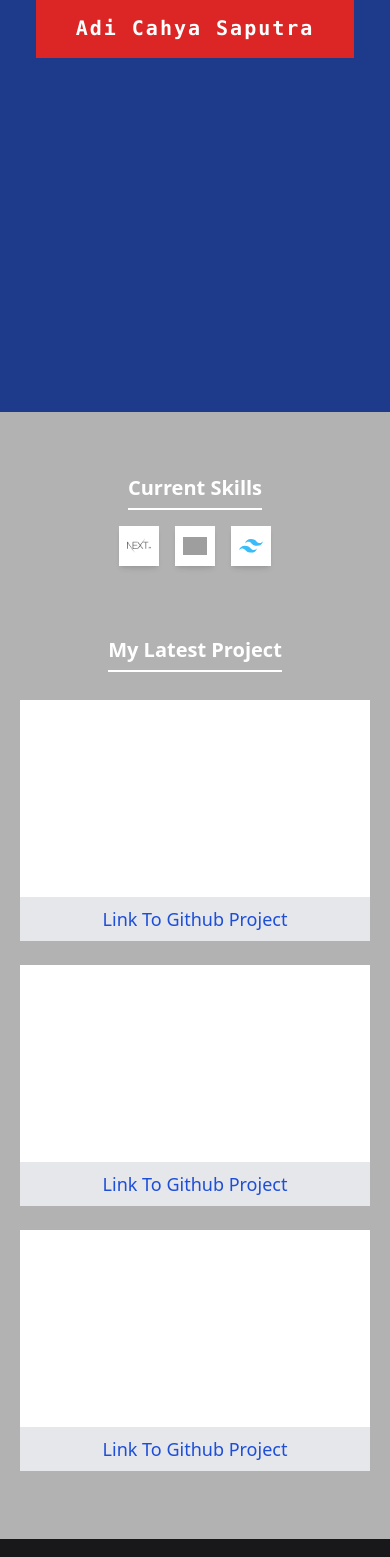
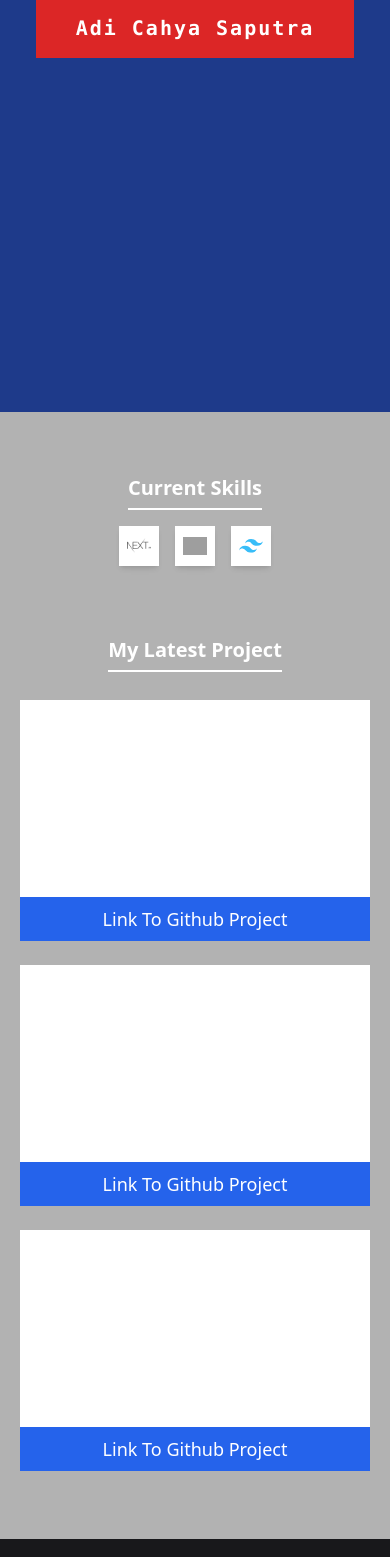
Before and after one commit to AdiCahyaSaputra/personal-portfolio, a Next.js app: page / in a window 390 px wide. Shown: the part 432-1989 px from the top of the page. Built offline with nearby package versions, Linux system fonts and the light colour scheme; grey boxes are pictures that could not be loaded.

Commit message:
project preview

```diff
--- /dev/null
+++ b/components/BioSection.tsx
@@ -0,0 +1,28 @@
+import React, {useState} from 'react'
+import Image from 'next/image'
+
+const BioSection: React.FC = () => {
+	const [nameActive, setNameActive] = useState(false);
+
+	return (
+		<>
+			<section className='w-full h-screen bg-blue-900'>
+				<div className="container fixed z-20 w-full left-[50%] -translate-x-[50%] top-0 mx-auto p-4 flex flex-col justify-center items-center">
+					<div className="mt-16 w-10/12 md:w-6/12">
+						<Image src="/head.png" priority width={1024} height={1024} />
+					</div>
+					<button onClick={() => setNameActive(!nameActive)} className='relative overflow-hidden mt-12 px-2 h-16 flex flex-col justify-end bg-red-600'>
+						<h1 className="text-xl py-4 px-8 md:text-2xl font-bold text-white font-mono tracking-widest">
+							Adi Cahya Saputra
+						</h1>
+						<div className={`flex justify-center items-center font-bold font-mono absolute h-full ${nameActive ? 'top-0' : '-top-full'} transition-all duration-500 inset-x-0 py-4 bg-white`}>
+							Frontend Engineer
+						</div>
+					</button>
+				</div>
+			</section>
+		</>
+	)
+}
+
+export default BioSection;
--- /dev/null
+++ b/components/Footer.tsx
@@ -0,0 +1,18 @@
+import React from 'react'
+
+const Footer: React.FC = () => {
+	return (
+		<>
+			<footer className="p-4 bg-zinc-900">
+				<div className='container mx-auto'>
+					<div className="flex font-mono text-white justify-between items-center">
+						<h1>Copyright ©2022</h1>
+						<p>Adi Cahya Saputra</p>
+					</div>
+				</div>
+			</footer>
+		</>
+	)
+}
+
+export default Footer;
--- /dev/null
+++ b/components/FrameworkIcons.tsx
@@ -0,0 +1,19 @@
+import React from 'react'
+import Image from 'next/image'
+
+interface FrameworkIconsProps {
+	srcIcon: string,
+	bg: string
+}
+
+const FrameworkIcons: React.FC<FrameworkIconsProps> = ({ srcIcon, bg }) => {
+	return (
+		<>
+			<div className={`w-10 h-10 flex ${bg} justify-center items-center p-2 shadow-md`}>
+				<Image src={ srcIcon } width={30} height={30} />
+			</div>
+		</>
+	)
+}
+
+export default FrameworkIcons;
--- /dev/null
+++ b/components/ProjectCard.tsx
@@ -0,0 +1,16 @@
+import React from 'react'
+
+const ProjectCard: React.FC = () => {
+	return (
+		<>
+			<article className='p-3 w-full mx-auto flex justify-center items-center flex-col'>
+				<div className='w-full md:w-6/12 aspect-video bg-white'></div>
+				<div className='p-2 md:w-6/12 w-full text-center bg-blue-600'>
+					<a href="#" className="text-white font-light text-lg w-full">Link To Github Project</a>
+				</div>
+			</article>
+		</>
+	)
+}
+
+export default ProjectCard;
--- /dev/null
+++ b/components/ProjectPreview.tsx
@@ -0,0 +1,51 @@
+import React, { useEffect, useState } from "react"
+import FrameworkIcons from "./FrameworkIcons"
+
+interface ProjectPreviewProps {
+	data: {
+		projectName: string,
+		projectImage: string,
+		projectDesc: string,
+		projectURL: string
+	}
+}
+
+const ProjectPreview: React.FC<ProjectPreviewProps> = ({ data }) => {
+  const [closeProjectPreview, setCloseProjectPreview] = useState(false);
+	const [closeOverlay, setCloseOverlay] = useState('');
+
+	useEffect(() => {
+		if(closeProjectPreview) {
+			setTimeout(() => setCloseOverlay("hidden"), 400);
+		}
+	}, [closeProjectPreview]);
+
+	return (
+		<>
+			<div className={`fixed transition-all ${closeOverlay} inset-0 bg-black/75 z-40`}>
+
+				<div className={`fixed overflow-y-auto z-50 p-4 delay-200 transition-all duration-300 overflow-hidden ${closeProjectPreview ? '-left-20 w-0' : 'w-10/12 md:w-5/12'} inset-y-0 bg-red-600`}>
+					<header>
+						<div className={`w-full transition-all duration-100 ${closeProjectPreview && '-translate-x-full'} aspect-video bg-white mx-auto`}></div>
+					</header>
+					<article>
+						<h1 className={`mt-4 transition-all ${closeProjectPreview && '-translate-x-full'} text-white font-mono font-bold text-xl md:text-2xl`}>{ data.projectName }</h1>
+						<p className={`mt-4 transition-all ${closeProjectPreview && '-translate-x-full'} text-white md:text-lg font-light`}>{ data.projectDesc }</p>
+						<div className={`flex transition-all duration-200 ${closeProjectPreview && '-translate-x-full' } items-center space-x-2 mt-6 bg-black`}>
+							<FrameworkIcons srcIcon='/icons/github.svg' bg="bg-black" />
+							<p className='border-l border-gray-100 px-2 font-mono text-white text-sm line-clamp-1'>{ data.projectName }</p>
+						</div>
+					</article>
+				</div>
+				<div className='w-10/12 md:w-5/12 relative'>
+					<div onClick={() => setCloseProjectPreview(!closeProjectPreview)} className='w-12 hover:bg-red-700 hover:text-white font-bold transition-colors duration-200 hover:shadow-red-600/60 hover:shadow-md aspect-square flex justify-center items-center bg-white text-gray-700 absolute top-2 -right-14'>
+						X
+					</div>
+				</div>
+
+			</div>
+		</>
+	)
+}
+
+export default ProjectPreview;
--- /dev/null
+++ b/components/ProjectSection.tsx
@@ -0,0 +1,30 @@
+import React from 'react'
+import FrameworkIcons from './FrameworkIcons'
+import ProjectCard from './ProjectCard'
+
+const ProjectSection: React.FC = () => {
+	return (
+		<>
+			<section className='w-full relative py-12 z-30 backdrop-blur-sm min-h-screen bg-black/30 flex justify-center items-center'>
+				<main className='container mx-auto p-2 h-full'>
+					<div className='flex flex-col h-full justify-center items-center'>
+						<h1 className='py-1.5 mb-4 w-max text-xl text-white font-bold border-b-2 border-white'>Current Skills</h1>
+						<div className='flex justify-center items-center space-x-4'>
+							<FrameworkIcons srcIcon='/icons/nextjs.png' bg="bg-white"/>
+							<FrameworkIcons srcIcon='/icons/laravel.png' bg="bg-white" />
+							<FrameworkIcons srcIcon='/icons/tailwind.svg' bg="bg-white"/>
+						</div>
+						<h1 className='py-1.5 mb-4 w-max text-xl text-white font-bold border-b-2 border-white mt-16'>My Latest Project</h1>
+						<article className='w-full'>
+							<ProjectCard />
+							<ProjectCard />
+							<ProjectCard />
+						</article>
+					</div>
+				</main>
+			</section>
+		</>
+	)
+}
+
+export default ProjectSection;
--- a/package.json
+++ b/package.json
@@ -11,6 +11,7 @@
     "react-dom": "18.1.0"
   },
   "devDependencies": {
+    "@tailwindcss/line-clamp": "^0.4.0",
     "@types/node": "17.0.35",
     "@types/react": "18.0.9",
     "@types/react-dom": "18.0.5",
--- a/pages/index.tsx
+++ b/pages/index.tsx
@@ -1,10 +1,20 @@
-import type { NextPage } from 'next';
-import Head from 'next/head';
-import Image from 'next/image';
-import {useState} from 'react';
+import type { NextPage } from 'next'
+import Head from 'next/head'
+import BioSection from '../components/BioSection'
+import ProjectSection from '../components/ProjectSection'
+import Footer from '../components/Footer'
+import {useState} from 'react'
+import ProjectPreview from '../components/ProjectPreview'
 
 const Home: NextPage = () => {
-  const [nameActive, setNameActive] = useState(false);
+  const [projectPreviewData, setProjectPreviewData] = useState({
+    projectName: "Toko Online Komunitas Discord",
+    projectImage: "",
+    projectDesc: "Membuat toko online menggunakan NextJS + Tailwind dan Spring Boot",
+    projectURL: "https://github.com/AdiCahyaSaputra"
+  });
+  const [projectPreview, setProjectPreview] = useState(false);
+
 
   return (
     <>
@@ -12,69 +22,13 @@ const Home: NextPage = () => {
         <title>Adi Cahya Saputra</title>
       </Head>
       <div className='no-scrollbar'>
-        <section className='w-full h-screen bg-blue-900'>
-          <div className="container fixed z-20 w-full left-[50%] -translate-x-[50%] top-0 mx-auto p-4 flex flex-col justify-center items-center">
-            <div className="mt-16 w-10/12 md:w-6/12">
-              <Image src="/head.png" priority width={1024} height={1024} />
-            </div>
-            <header onClick={() => setNameActive(!nameActive)} className='relative overflow-hidden mt-12 px-2 h-16 flex flex-col justify-end bg-red-600'>
-              <h1 className="text-xl py-4 px-8 md:text-2xl font-bold text-white font-mono tracking-widest">
-                Adi Cahya Saputra
-              </h1>
-              <div className={`flex justify-center items-center font-bold font-mono absolute h-full ${nameActive ? 'top-0' : '-top-full'} transition-all duration-500 inset-x-0 py-4 bg-white`}>
-                Frontend Engineer
-              </div>
-            </header>
-          </div>
-        </section>
-        <section className='w-full relative py-12 z-30 backdrop-blur-sm min-h-screen bg-black/30 flex justify-center items-center'>
-          <main className='container mx-auto p-2 h-full'>
-            <div className='flex flex-col h-full justify-center items-center'>
-              <h1 className='py-1.5 mb-4 w-max text-xl text-white font-bold border-b-2 border-white'>Current Skills</h1>
-              <div className='flex justify-center items-center space-x-4'>
-                <div className='w-10 h-10 bg-white flex justify-center items-center p-2 shadow-md'>
-                  <Image src="/icons/nextjs.png" width={30} height={30} />
-                </div>
-                <div className='w-10 h-10 bg-white flex justify-center items-center p-2 shadow-md'>
-                  <Image src="/icons/laravel.png" width={30} height={30} />
-                </div>
-                <div className='w-10 h-10 bg-white flex justify-center items-center p-2 shadow-md'>
-                  <Image src="/icons/tailwind.svg" width={30} height={30} />
-                </div>
-              </div>
-              <h1 className='py-1.5 mb-4 w-max text-xl text-white font-bold border-b-2 border-white mt-16'>My Latest Project</h1>
-              <article className='p-3 w-full mx-auto flex justify-center items-center flex-col'>
-                <div className='w-full md:w-6/12 aspect-video bg-white'></div>
-                <div className='p-2 md:w-6/12 w-full text-center bg-gray-200'>
-                  <a href="#" className="text-blue-700 font-light text-lg w-full">Link To Github Project</a>
-                </div>
-              </article>
-              <article className='p-3 w-full mx-auto flex justify-center items-center flex-col'>
-                <div className='w-full md:w-6/12 aspect-video bg-white'></div>
-                <div className='p-2 md:w-6/12 w-full text-center bg-gray-200'>
-                  <a href="#" className="text-blue-700 font-light text-lg w-full">Link To Github Project</a>
-                </div>
-              </article>
-              <article className='p-3 w-full mx-auto flex justify-center items-center flex-col'>
-                <div className='w-full md:w-6/12 aspect-video bg-white'></div>
-                <div className='p-2 md:w-6/12 w-full text-center bg-gray-200'>
-                  <a href="#" className="text-blue-700 font-light text-lg w-full">Link To Github Project</a>
-                </div>
-              </article>
-            </div>
-          </main>
-        </section>
-        <footer className="p-4 bg-zinc-900">
-          <div className='container mx-auto'>
-            <div className="flex font-mono text-white justify-between items-center">
-              <h1>Copyright ©2022</h1>
-              <p>Adi Cahya Saputra</p>
-            </div>
-          </div>
-        </footer>
+        { projectPreview && ( <ProjectPreview data={projectPreviewData}/> ) }
+        <BioSection />
+        <ProjectSection />
+        <Footer />
       </div>
     </>
   )
 }
 
-export default Home
+export default Home;
--- a/tailwind.config.js
+++ b/tailwind.config.js
@@ -6,5 +6,7 @@ module.exports = {
   theme: {
     extend: {},
   },
-  plugins: [],
+  plugins: [
+    require('@tailwindcss/line-clamp')
+  ],
 }
```
Also changed, not shown: public/icons/github.svg (added), 1 other file (tests, documents, lock files or other folders).
